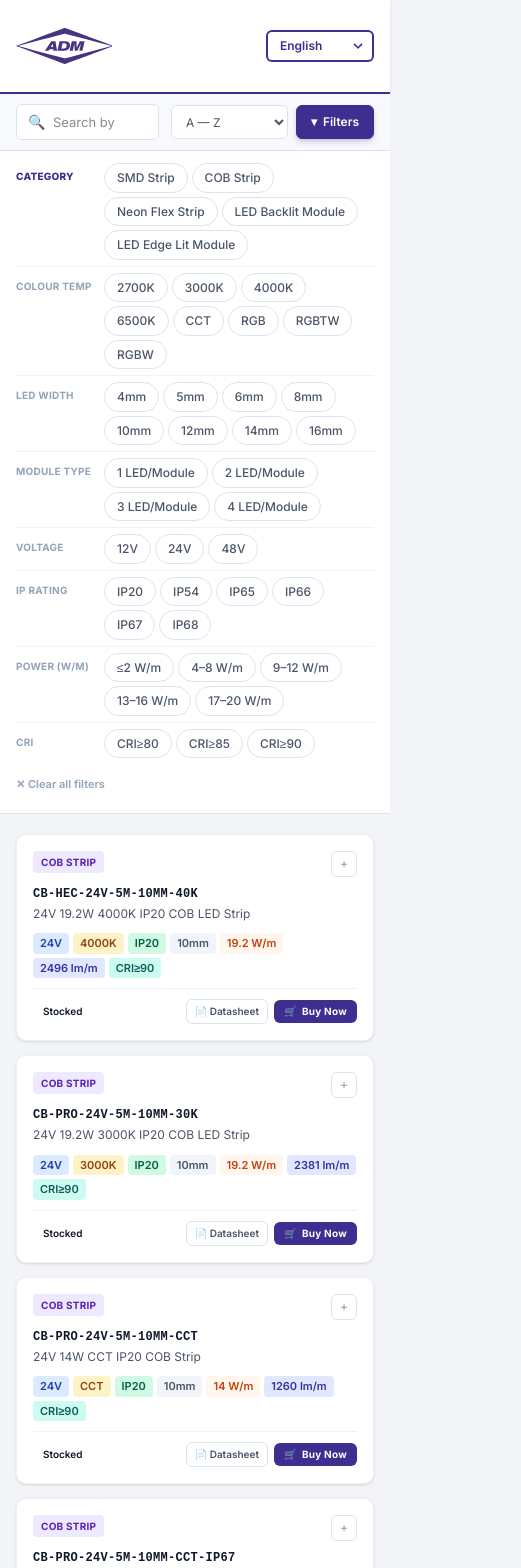
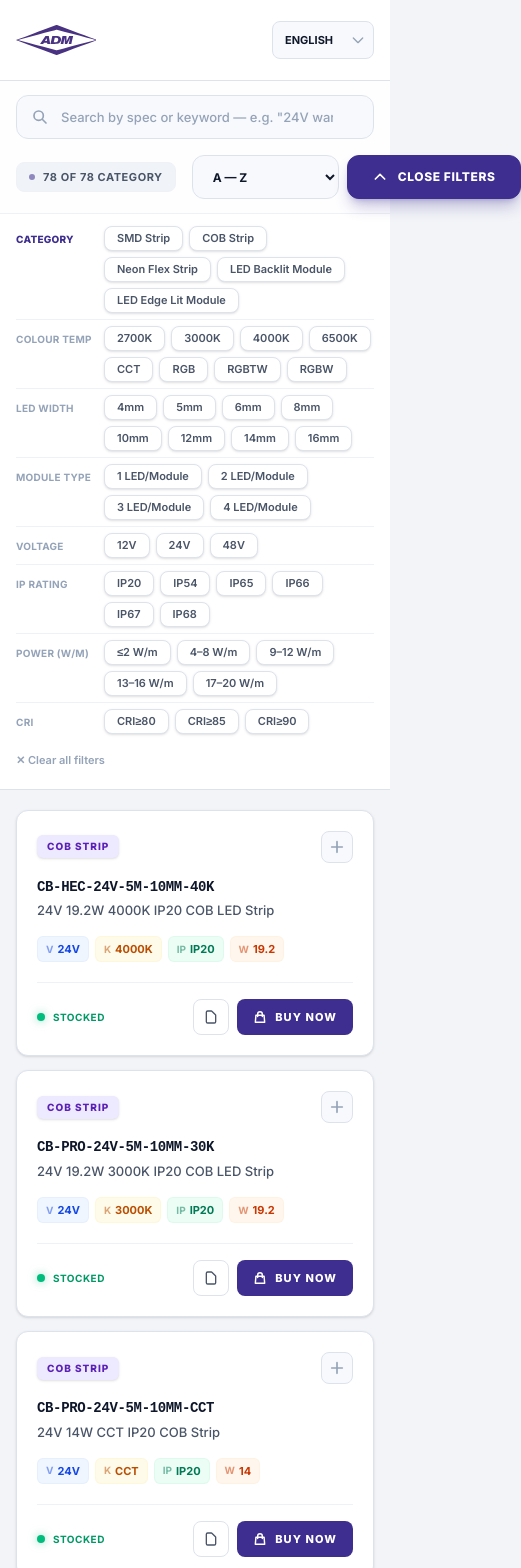
Before and after one commit to xukuang9999/ADM-LED-Product-Selector, a React (Vite) app: page / in a window 390 px wide. Shown: the top 1568 px of the page, 521 px wide, since content can reach past the window. Built offline with nearby package versions, Linux system fonts and the light colour scheme.

Commit message:
design: complete premium UI overhaul for professional enterprise look

```diff
--- a/src/components/FilterPanel.tsx
+++ b/src/components/FilterPanel.tsx
@@ -47,7 +47,7 @@ export const FilterPanel: React.FC<FilterPanelProps> = ({
 
   const renderChips = (key: keyof Filters, options: string[]) => {
     return (
-      <div className="flex flex-wrap gap-1 flex-1" role="group" aria-label={`Filter by ${String(key)}`}>
+      <div className="flex flex-wrap gap-1.5 flex-1" role="group" aria-label={`Filter by ${String(key)}`}>
         {options.map(opt => {
           const isOn = filters[key].includes(opt);
           return (
@@ -56,10 +56,10 @@ export const FilterPanel: React.FC<FilterPanelProps> = ({
               key={opt}
               type="button"
               aria-pressed={isOn}
-              whileTap={{ scale: 0.95 }}
-              className={`px-3 py-1 border-[1.5px] rounded-full text-xs cursor-pointer transition-all duration-150 select-none whitespace-nowrap leading-relaxed hover:border-adm hover:text-adm hover:bg-adm-light ${isOn
-                  ? 'bg-adm text-white border-adm font-bold shadow-sm'
-                  : 'bg-white text-text-sec border-border-main font-medium'
+              whileTap={{ scale: 0.96 }}
+              className={`px-3 py-1.5 rounded-lg text-[11px] cursor-pointer transition-all duration-200 select-none whitespace-nowrap leading-none border shadow-sm ${isOn
+                ? 'bg-adm text-white border-adm font-bold'
+                : 'bg-white text-text-sec border-border-main font-semibold hover:border-adm hover:text-adm hover:bg-[#f8f9fc]'
                 }`}
               onClick={() => toggleFilter(key, opt)}
             >
--- a/src/components/Header.tsx
+++ b/src/components/Header.tsx
@@ -15,41 +15,40 @@ export const Header: React.FC<HeaderProps> = ({ lang, setLang, compareCount, onO
   const t = (key: string) => translations[lang]?.[key] || translations['en'][key];
 
   return (
-    <header className="bg-white border-b-2 border-adm shadow-sm">
-      <div className="max-w-[1480px] mx-auto px-4 sm:px-7 h-[92px] flex items-center justify-between gap-5">
-        <div className="flex items-center gap-4">
-          <Logo className="w-24 h-12" />
-          <h1 className="text-sm font-semibold text-text-sec tracking-wide hidden sm:block m-0">
+    <header className="bg-white border-b border-border-main backdrop-blur-md sticky top-0 z-50">
+      <div className="max-w-[1480px] mx-auto px-4 sm:px-8 h-[80px] flex items-center justify-between">
+        <div className="flex items-center gap-6">
+          <Logo className="w-20 h-10" />
+          <div className="w-[1px] h-8 bg-border-lt hidden sm:block"></div>
+          <h1 className="text-[13px] font-bold text-text-main tracking-tight hidden sm:block m-0 uppercase">
             <span dangerouslySetInnerHTML={{ __html: t('logoTitle') }} />
           </h1>
         </div>
 
-        <div className="flex gap-2.5 items-center">
+        <div className="flex gap-4 items-center">
           <button
-            className="hidden lg:flex items-center gap-2 bg-white border-2 border-adm text-adm px-4 py-2 rounded-md cursor-pointer text-xs font-semibold transition-all duration-150 whitespace-nowrap hover:bg-adm-light hover:shadow-[0_3px_10px_rgba(61,46,143,0.15)]"
+            className="hidden lg:flex items-center gap-2 bg-adm text-white px-5 py-2.5 rounded-lg cursor-pointer text-xs font-bold transition-all duration-200 hover:bg-adm-dark hover:shadow-lg hover:shadow-adm/20 active:scale-95 whitespace-nowrap"
             onClick={onOpenContact}
-            dangerouslySetInnerHTML={{ __html: t('contactBtn') }}
+            dangerouslySetInnerHTML={{ __html: t('contactBtn').split('&ensp;')[1] }}
           />
-          <nav className="flex items-center" aria-label="Language selection">
-            <div className="relative">
+          <div className="relative group">
             <select
               value={lang}
               onChange={(e) => setLang(e.target.value as Language)}
-                className="appearance-none bg-white border-2 border-adm text-adm text-xs font-semibold rounded-md pl-3 pr-8 py-1.5 cursor-pointer outline-none focus:ring-2 focus:ring-adm/20 hover:bg-adm-light transition-colors"
+              className="appearance-none bg-[#f8f9fc] border border-border-main text-text-main text-[11px] font-bold rounded-lg pl-3 pr-8 py-2.5 cursor-pointer outline-none hover:border-adm transition-all"
             >
-                <option value="en">English</option>
-                <option value="zh">中文</option>
+              <option value="en">ENGLISH</option>
+              <option value="zh">简体中文</option>
               <option value="ja">日本語</option>
               <option value="hi">हिन्दी</option>
               <option value="vi">Tiếng Việt</option>
             </select>
-              <div className="pointer-events-none absolute inset-y-0 right-0 flex items-center px-2 text-adm">
-                <svg className="fill-current h-4 w-4" xmlns="http://www.w3.org/2000/svg" viewBox="0 0 20 20">
-                  <path d="M9.293 12.95l.707.707L15.657 8l-1.414-1.414L10 10.828 5.757 6.586 4.343 8z" />
+            <div className="pointer-events-none absolute inset-y-0 right-0 flex items-center px-2 text-text-muted">
+              <svg className="h-4 w-4" fill="none" viewBox="0 0 24 24" stroke="currentColor">
+                <path strokeLinecap="round" strokeLinejoin="round" strokeWidth={2} d="M19 9l-7 7-7-7" />
               </svg>
             </div>
           </div>
-          </nav>
         </div>
       </div>
     </header>
--- a/src/components/ProductCard.tsx
+++ b/src/components/ProductCard.tsx
@@ -42,30 +42,22 @@ export const ProductCard: React.FC<ProductCardProps> = ({
   return (
     <motion.article
       layout
-      initial={{ opacity: 0, scale: 0.98 }}
-      animate={{ opacity: 1, scale: 1 }}
+      initial={{ opacity: 0, y: 10 }}
+      animate={{ opacity: 1, y: 0 }}
       exit={{ opacity: 0, scale: 0.95 }}
-      whileHover={{ y: -4, shadow: "0 10px 25px -5px rgba(0, 0, 0, 0.1), 0 8px 10px -6px rgba(0, 0, 0, 0.1)" }}
-      className={`group bg-white rounded-[10px] border-[1.5px] p-4 flex flex-col cursor-pointer transition-colors duration-200 ${isCompared ? 'border-compare ring-2 ring-compare/20 shadow-md' : 'border-border-lt hover:border-border-main shadow-sm'
+      whileHover={{ y: -6, shadow: "0 20px 25px -5px rgba(0, 0, 0, 0.1), 0 10px 10px -5px rgba(0, 0, 0, 0.04)" }}
+      className={`group bg-white rounded-xl border p-5 flex flex-col cursor-pointer transition-all duration-300 ${isCompared ? 'border-compare ring-4 ring-compare/10 shadow-lg' : 'border-border-main hover:border-adm shadow-sm hover:shadow-xl'
         }`}
       onClick={onClick}
-      tabIndex={0}
-      role="button"
-      onKeyDown={(e) => {
-        if (e.key === 'Enter' || e.key === ' ') {
-          e.preventDefault();
-          onClick();
-        }
-      }}
     >
-      <div className="flex items-start justify-between gap-2 mb-2.5">
-        <span className={`text-[10px] font-bold uppercase tracking-wide px-2 py-[3px] rounded leading-relaxed whitespace-nowrap ${pillClass}`}>
+      <div className="flex items-center justify-between gap-3 mb-4">
+        <span className={`text-[10px] font-extrabold uppercase tracking-widest px-2.5 py-1 rounded-md shadow-sm ${pillClass}`}>
           {product.category}
         </span>
         <button
-          className={`w-[26px] h-[26px] rounded-md border-[1.5px] cursor-pointer grid place-items-center text-[13px] transition-all duration-150 shrink-0 ${isCompared
-            ? 'bg-compare text-white border-compare'
-            : 'bg-white border-border-main text-text-muted hover:border-compare hover:text-compare hover:bg-compare-lt'
+          className={`w-8 h-8 rounded-lg border cursor-pointer grid place-items-center text-[14px] transition-all duration-200 shrink-0 ${isCompared
+            ? 'bg-compare text-white border-compare shadow-inner'
+            : 'bg-[#f8f9fc] border-border-main text-text-muted hover:border-compare hover:text-compare hover:bg-white hover:shadow-md'
             }`}
           onClick={(e) => {
             e.stopPropagation();
@@ -73,52 +65,73 @@ export const ProductCard: React.FC<ProductCardProps> = ({
           }}
           title={isCompared ? t('removeCmp') : t('addCmp')}
         >
-          {isCompared ? '✓' : '+'}
+          {isCompared ? (
+            <svg className="w-4 h-4" fill="currentColor" viewBox="0 0 20 20">
+              <path fillRule="evenodd" d="M16.707 5.293a1 1 0 010 1.414l-8 8a1 1 0 01-1.414 0l-4-4a1 1 0 011.414-1.414L8 12.586l7.293-7.293a1 1 0 011.414 0z" clipRule="evenodd" />
+            </svg>
+          ) : (
+            <svg className="w-4 h-4" fill="none" viewBox="0 0 24 24" stroke="currentColor">
+              <path strokeLinecap="round" strokeLinejoin="round" strokeWidth={2.5} d="M12 4v16m8-8H4" />
+            </svg>
+          )}
         </button>
       </div>
 
-      <h2 className="text-xs font-bold leading-tight text-text-main mb-0.5 font-mono tracking-wide m-0">
-        {product.sku}
-      </h2>
-      <div className="text-xs text-text-sec leading-relaxed mb-2.5">
-        {partDesc(product)}
+      <div className="mb-4">
+        <h2 className="text-[14px] font-black leading-tight text-text-main mb-1.5 font-mono tracking-tight group-hover:text-adm transition-colors">
+          {product.sku}
+        </h2>
+        <div className="text-[13px] text-text-sec leading-snug font-medium line-clamp-2">
+          {partDesc(product)}
+        </div>
       </div>
 
-      <div className="flex flex-wrap gap-1 mb-2.5">
-        {product.voltage && <span className="text-[11px] font-semibold px-[7px] py-[2px] rounded whitespace-nowrap bg-[#dbeafe] text-[#1e40af]">{product.voltage}</span>}
-        {product.cct && <span className="text-[11px] font-semibold px-[7px] py-[2px] rounded whitespace-nowrap bg-[#fef3c7] text-[#92400e]">{product.cct}</span>}
-        {product.ipRating && <span className="text-[11px] font-semibold px-[7px] py-[2px] rounded whitespace-nowrap bg-[#d1fae5] text-[#065f46]">{product.ipRating}</span>}
-        {product.ledWidth && <span className="text-[11px] font-semibold px-[7px] py-[2px] rounded whitespace-nowrap bg-[#f1f5f9] text-[#475569]">{product.ledWidth}</span>}
-        {product.wattPerM ? (
-          <span className="text-[11px] font-semibold px-[7px] py-[2px] rounded whitespace-nowrap bg-[#fff7ed] text-[#c2410c]">{product.wattPerM} W/m</span>
-        ) : product.wattage ? (
-          <span className="text-[11px] font-semibold px-[7px] py-[2px] rounded whitespace-nowrap bg-[#fce7f3] text-[#9d174d]">{product.wattage}</span>
-        ) : null}
-        {product.lumens && <span className="text-[11px] font-semibold px-[7px] py-[2px] rounded whitespace-nowrap bg-[#e0e7ff] text-[#3730a3]">{product.lumens}</span>}
-        {product.cri && <span className="text-[11px] font-semibold px-[7px] py-[2px] rounded whitespace-nowrap bg-[#ccfbf1] text-[#115e59]">{product.cri}</span>}
+      <div className="flex flex-wrap gap-1.5 mb-5 mt-auto">
+        {product.voltage && (
+          <div className="flex items-center bg-blue-50 text-blue-700 px-2 py-1 rounded-md border border-blue-100/50">
+            <span className="text-[10px] font-bold uppercase mr-1 opacity-50">V</span>
+            <span className="text-[11px] font-bold">{product.voltage}</span>
+          </div>
+        )}
+        {product.cct && (
+          <div className="flex items-center bg-amber-50 text-amber-700 px-2 py-1 rounded-md border border-amber-100/50">
+            <span className="text-[10px] font-bold uppercase mr-1 opacity-50">K</span>
+            <span className="text-[11px] font-bold">{product.cct}</span>
+          </div>
+        )}
+        {product.ipRating && (
+          <div className="flex items-center bg-emerald-50 text-emerald-700 px-2 py-1 rounded-md border border-emerald-100/50">
+            <span className="text-[10px] font-bold uppercase mr-1 opacity-50">IP</span>
+            <span className="text-[11px] font-bold">{product.ipRating}</span>
+          </div>
+        )}
+        {product.wattPerM && (
+          <div className="flex items-center bg-orange-50 text-orange-700 px-2 py-1 rounded-md border border-orange-100/50">
+            <span className="text-[10px] font-bold uppercase mr-1 opacity-50">W</span>
+            <span className="text-[11px] font-bold">{product.wattPerM}</span>
+          </div>
+        )}
       </div>
 
-      {(product.beamAngle || product.dimensions) && (
-        <div className="text-[11px] text-text-muted mb-0.5">
-          {[product.beamAngle ? `Beam: ${product.beamAngle}` : '', product.dimensions].filter(Boolean).join(' · ')}
+      <div className="flex items-center justify-between pt-4 border-t border-border-lt">
+        <div className={`flex items-center gap-2 text-[10px] font-bold uppercase tracking-wider ${inStock ? 'text-emerald-600' : 'text-rose-600'}`}>
+          <div className={`w-2 h-2 rounded-full ${inStock ? 'bg-emerald-500 shadow-[0_0_8px_rgba(16,185,129,0.5)]' : 'bg-rose-500'}`}></div>
+          {inStock ? t('stocked') : t('outOfStock')}
         </div>
-      )}
 
-      <div className="flex flex-wrap items-center justify-between gap-2 pt-2.5 border-t border-border-lt mt-auto">
-        <span className={`inline-flex items-center gap-1 text-[10px] font-semibold ${inStock ? 'text-success' : 'text-danger'}`}>
-          <span className={`w-1.5 h-1.5 rounded-full shrink-0 ${inStock ? 'bg-success' : 'bg-danger'}`}></span>
-          {inStock ? t('stocked') : t('outOfStock')}
-        </span>
-        <div className="flex flex-wrap gap-1.5 items-center">
+        <div className="flex gap-2">
           {product.datasheet && (
             <a
               href={product.datasheet}
               target="_blank"
               rel="noopener noreferrer"
-              className="inline-flex items-center gap-1 text-[10px] font-semibold text-text-sec no-underline px-2 py-1 border-[1.5px] border-border-main rounded-md transition-all duration-150 whitespace-nowrap hover:border-text-sec hover:text-text-main hover:bg-bg-main"
+              className="w-9 h-9 rounded-lg border border-border-main flex items-center justify-center text-text-sec hover:bg-[#f8f9fc] hover:border-text-main transition-all group/btn"
               onClick={(e) => e.stopPropagation()}
+              title={t('datasheet')}
             >
-              &#128196; {t('datasheet')}
+              <svg className="w-4 h-4 group-hover/btn:scale-110 transition-transform" fill="none" viewBox="0 0 24 24" stroke="currentColor">
+                <path strokeLinecap="round" strokeLinejoin="round" strokeWidth={2} d="M7 21h10a2 2 0 002-2V9.414a1 1 0 00-.293-.707l-5.414-5.414A1 1 0 0012.586 3H7a2 2 0 00-2 2v14a2 2 0 002 2z" />
+              </svg>
             </a>
           )}
           {product.url && (
@@ -126,10 +139,13 @@ export const ProductCard: React.FC<ProductCardProps> = ({
               href={product.url}
               target="_blank"
               rel="noopener noreferrer"
-              className="inline-flex items-center gap-1 bg-adm text-white px-2.5 py-1 rounded-md text-[10px] font-bold no-underline transition-all duration-150 tracking-wide whitespace-nowrap hover:bg-adm-dark hover:shadow-[0_3px_10px_rgba(61,46,143,0.3)]"
+              className="px-4 h-9 bg-adm text-white rounded-lg flex items-center gap-2 text-[11px] font-black uppercase tracking-widest hover:bg-adm-dark hover:shadow-lg hover:shadow-adm/20 transition-all active:scale-95"
               onClick={(e) => e.stopPropagation()}
             >
-              &#128722;&ensp;{t('buyNow')}
+              <svg className="w-3.5 h-3.5" fill="none" viewBox="0 0 24 24" stroke="currentColor">
+                <path strokeLinecap="round" strokeLinejoin="round" strokeWidth={2.5} d="M16 11V7a4 4 0 00-8 0v4M5 9h14l1 12H4L5 9z" />
+              </svg>
+              {t('buyNow')}
             </a>
           )}
         </div>
--- a/src/components/SearchRow.tsx
+++ b/src/components/SearchRow.tsx
@@ -28,15 +28,17 @@ export const SearchRow: React.FC<SearchRowProps> = ({
   const t = (key: string) => translations[lang]?.[key] || translations['en'][key];
 
   return (
-    <section aria-label="Search and Sort" className="bg-[#f8f9fc]/95 backdrop-blur-md border-b border-border-main">
-      <div className="max-w-[1480px] mx-auto px-4 sm:px-7 py-2.5 flex items-center gap-3">
+    <section aria-label="Search and Sort" className="bg-white/90 backdrop-blur-xl border-b border-border-lt">
+      <div className="max-w-[1480px] mx-auto px-4 sm:px-8 py-3.5 flex flex-col sm:flex-row items-stretch sm:items-center gap-4">
         <div className="flex-1 relative group">
-          <span className="absolute left-3 top-1/2 -translate-y-1/2 text-text-muted text-sm pointer-events-none group-focus-within:text-adm transition-colors">
-            &#128269;
+          <span className="absolute left-4 top-1/2 -translate-y-1/2 text-text-muted text-sm pointer-events-none group-focus-within:text-adm transition-colors">
+            <svg className="w-4 h-4" fill="none" viewBox="0 0 24 24" stroke="currentColor">
+              <path strokeLinecap="round" strokeLinejoin="round" strokeWidth={2.5} d="M21 21l-6-6m2-5a7 7 0 11-14 0 7 7 0 0114 0z" />
+            </svg>
           </span>
           <input
             type="text"
-            className="w-full h-9 pl-9 pr-10 border-[1.5px] border-border-main rounded-md text-[13px] font-inherit text-text-main bg-white transition-all duration-150 focus:outline-none focus:border-adm focus:ring-4 focus:ring-adm/5"
+            className="w-full h-11 pl-11 pr-10 border border-border-main rounded-xl text-[13px] font-bold text-text-main bg-[#f8f9fc] transition-all duration-200 focus:outline-none focus:border-adm focus:ring-4 focus:ring-adm/10 focus:bg-white placeholder:text-text-muted placeholder:font-medium"
             placeholder={t('searchPlaceholder')}
             value={searchQuery}
             onChange={(e) => setSearchQuery(e.target.value)}
@@ -44,33 +46,41 @@ export const SearchRow: React.FC<SearchRowProps> = ({
           />
         </div>
 
-        <div className="text-xs text-text-muted whitespace-nowrap hidden sm:block">
-          <span>{t('showingLabel')}</span> <strong className="text-text-main font-bold">{filteredCount}</strong> <span>{t('ofLabel')}</span> <strong>{totalCount}</strong>
+        <div className="flex items-center justify-between sm:justify-start gap-4">
+          <div className="bg-[#f0f4f8] px-3 py-1.5 rounded-lg border border-border-lt flex items-center gap-2 shrink-0">
+            <div className="w-1.5 h-1.5 rounded-full bg-adm animate-pulse"></div>
+            <span className="text-[11px] font-bold text-text-sec uppercase tracking-wider">
+              {filteredCount} {t('ofLabel')} {totalCount} {t('catLabel')}
+            </span>
           </div>
 
           <div className="flex items-center gap-2">
             <select
-            className="h-[34px] px-2.5 border-[1.5px] border-border-main rounded-md text-xs font-inherit bg-white text-text-sec cursor-pointer hover:border-adm transition-colors"
+              className="h-11 px-4 border border-border-main rounded-xl text-[12px] font-bold bg-[#f8f9fc] text-text-main cursor-pointer hover:border-adm transition-all outline-none"
               value={sort}
               onChange={(e) => setSort(e.target.value)}
               aria-label="Sort products"
             >
-            <option value="name">{t('sortAZ')}</option>
-            <option value="nameDesc">{t('sortZA')}</option>
-            <option value="stock">{t('sortAvailability')}</option>
-            <option value="power">{t('sortPower')}</option>
-            <option value="colour">{t('sortColour')}</option>
+              <option value="name">{t('sortAZ').toUpperCase()}</option>
+              <option value="nameDesc">{t('sortZA').toUpperCase()}</option>
+              <option value="stock">{t('sortAvailability').toUpperCase()}</option>
+              <option value="power">{t('sortPower').toUpperCase()}</option>
+              <option value="colour">{t('sortColour').toUpperCase()}</option>
             </select>
 
             <button
-            className={`h-[34px] px-3.5 border-[1.5px] rounded-md text-xs font-inherit font-semibold cursor-pointer inline-flex items-center gap-1.5 transition-all duration-150 whitespace-nowrap ${isFilterOpen
-              ? 'bg-adm text-white border-adm shadow-md shadow-adm/20'
-              : 'bg-white text-text-sec border-border-main hover:border-adm hover:text-adm hover:bg-adm-light'
+              className={`h-11 px-6 border rounded-xl text-[12px] font-extrabold cursor-pointer inline-flex items-center gap-2.5 transition-all duration-200 whitespace-nowrap uppercase tracking-wider ${isFilterOpen
+                ? 'bg-adm text-white border-adm shadow-lg shadow-adm/30'
+                : 'bg-white text-adm border-adm hover:bg-adm hover:text-white hover:shadow-md'
                 }`}
               onClick={toggleFilter}
             >
-            <span dangerouslySetInnerHTML={{ __html: isFilterOpen ? '&#9662;&ensp;Filters' : '&#9656;&ensp;Filters' }} />
+              <svg className={`w-4 h-4 transition-transform duration-300 ${isFilterOpen ? 'rotate-180' : ''}`} fill="none" viewBox="0 0 24 24" stroke="currentColor">
+                <path strokeLinecap="round" strokeLinejoin="round" strokeWidth={2.5} d="M19 9l-7 7-7-7" />
+              </svg>
+              {isFilterOpen ? 'CLOSE FILTERS' : 'OPEN FILTERS'}
             </button>
+          </div>
         </div>
       </div>
     </section>
```
Lines whose indentation alone changed are shown as unchanged.
